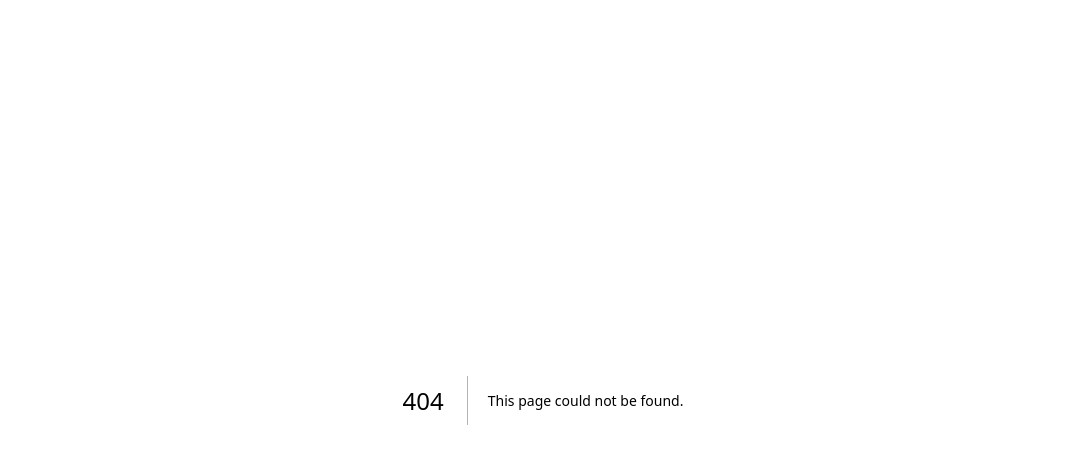
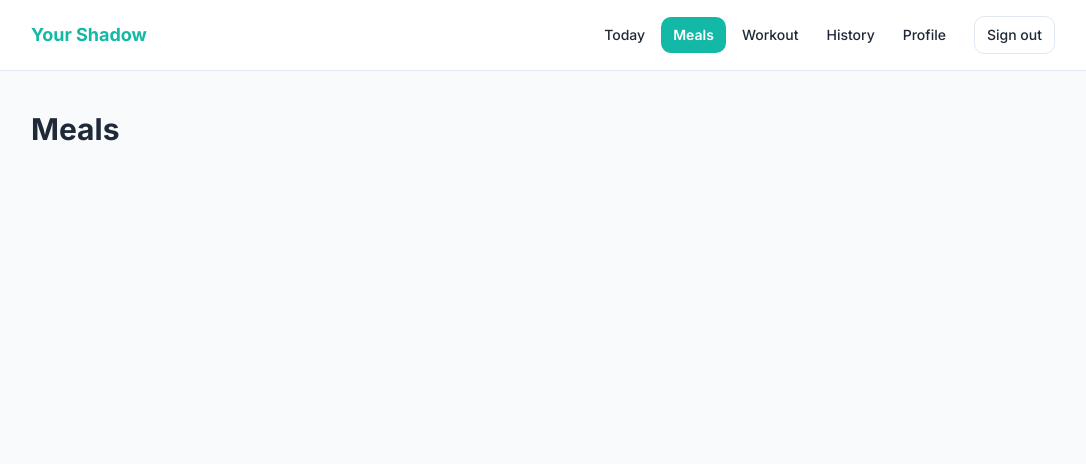
Before and after one commit to Austin7V/your-shadow, a Next.js app in the folder apps/web/: page /meals in a window 1280 px wide. Before the commit this address had no page. Shown: the top 464 px of the page, without its empty margins (97-1183 px from the left). Built offline with nearby package versions, Linux system fonts and the light colour scheme.

Commit message:
feat: add primary navigation

```diff
--- /dev/null
+++ b/apps/web/src/app/(app)/history/page.tsx
@@ -0,0 +1,3 @@
+export default function HistoryPage() {
+  return <h1 className="text-3xl font-bold">History</h1>;
+}
--- a/apps/web/src/app/(app)/layout.tsx
+++ b/apps/web/src/app/(app)/layout.tsx
@@ -1,5 +1,6 @@
 import Link from "next/link";
 import type { ReactNode } from "react";
+import { ApplicationNavigation } from "../components/application-navigation";
 
 type ApplicationLayoutProps = {
   children: ReactNode;
@@ -11,26 +12,22 @@ export default function ApplicationLayout({
   return (
     <div className="min-h-screen bg-background text-foreground">
       <header className="border-b border-border bg-surface">
-        <div className="mx-auto flex max-w-6xl flex-wrap items-center justify-between gap-4 px-6 py-4 sm:px-10 lg:px-16">
-          <Link href="/dashboard" className="text-lg font-bold text-primary">
+        <div className="mx-auto flex max-w-6xl flex-wrap items-center gap-4 px-6 py-4 sm:px-10 lg:px-16">
+          <Link
+            href="/dashboard"
+            className="mr-auto text-lg font-bold text-primary"
+          >
             Your Shadow
           </Link>
 
-          <nav className="flex items-center gap-3">
-            <Link
-              href="/account"
-              className="rounded-md px-3 py-2 text-sm font-medium transition-colors hover:bg-surface-muted focus-visible:outline-2 focus-visible:outline-offset-2 focus-visible:outline-ring"
-            >
-              Account
-            </Link>
+          <ApplicationNavigation />
 
-            <button
-              type="button"
-              className="rounded-md border border-border px-3 py-2 text-sm font-medium transition-colors hover:bg-surface-muted focus-visible:outline-2 focus-visible:outline-offset-2 focus-visible:outline-ring"
-            >
-              Sign out
-            </button>
-          </nav>
+          <button
+            type="button"
+            className="shrink-0 rounded-md border border-border px-3 py-2 text-sm font-medium transition-colors hover:bg-surface-muted focus-visible:outline-2 focus-visible:outline-offset-2 focus-visible:outline-ring"
+          >
+            Sign out
+          </button>
         </div>
       </header>
 
--- /dev/null
+++ b/apps/web/src/app/(app)/meals/page.tsx
@@ -0,0 +1,3 @@
+export default function MealsPage() {
+  return <h1 className="text-3xl font-bold">Meals</h1>;
+}
--- /dev/null
+++ b/apps/web/src/app/(app)/workout/page.tsx
@@ -0,0 +1,3 @@
+export default function WorkoutPage() {
+  return <h1 className="text-3xl font-bold">Workout</h1>;
+}
--- /dev/null
+++ b/apps/web/src/app/components/application-navigation.tsx
@@ -0,0 +1,42 @@
+"use client";
+
+import Link from "next/link";
+import { usePathname } from "next/navigation";
+
+const navigationItems = [
+  { href: "/dashboard", label: "Today" },
+  { href: "/meals", label: "Meals" },
+  { href: "/workout", label: "Workout" },
+  { href: "/history", label: "History" },
+  { href: "/account", label: "Profile" },
+];
+
+export function ApplicationNavigation() {
+  const pathname = usePathname();
+
+  return (
+    <nav
+      aria-label="Primary navigation"
+      className="flex w-full gap-1 overflow-x-auto md:w-auto"
+    >
+      {navigationItems.map((item) => {
+        const isActive = pathname === item.href;
+
+        return (
+          <Link
+            key={item.href}
+            href={item.href}
+            aria-current={isActive ? "page" : undefined}
+            className={
+              isActive
+                ? "shrink-0 rounded-md bg-primary px-3 py-2 text-sm font-semibold text-primary-foreground"
+                : "shrink-0 rounded-md px-3 py-2 text-sm font-medium transition-colors hover:bg-surface-muted focus-visible:outline-2 focus-visible:outline-offset-2 focus-visible:outline-ring"
+            }
+          >
+            {item.label}
+          </Link>
+        );
+      })}
+    </nav>
+  );
+}
```
